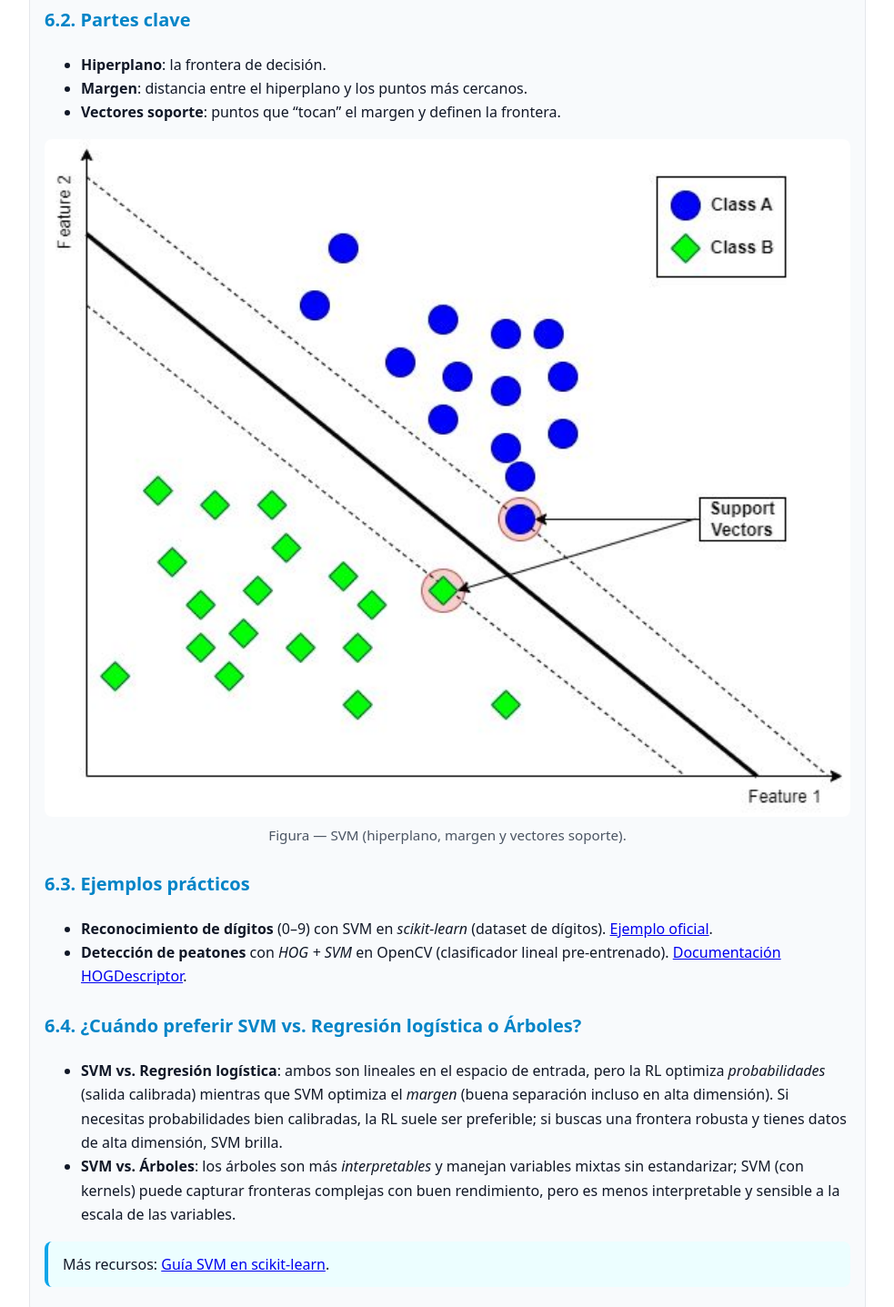
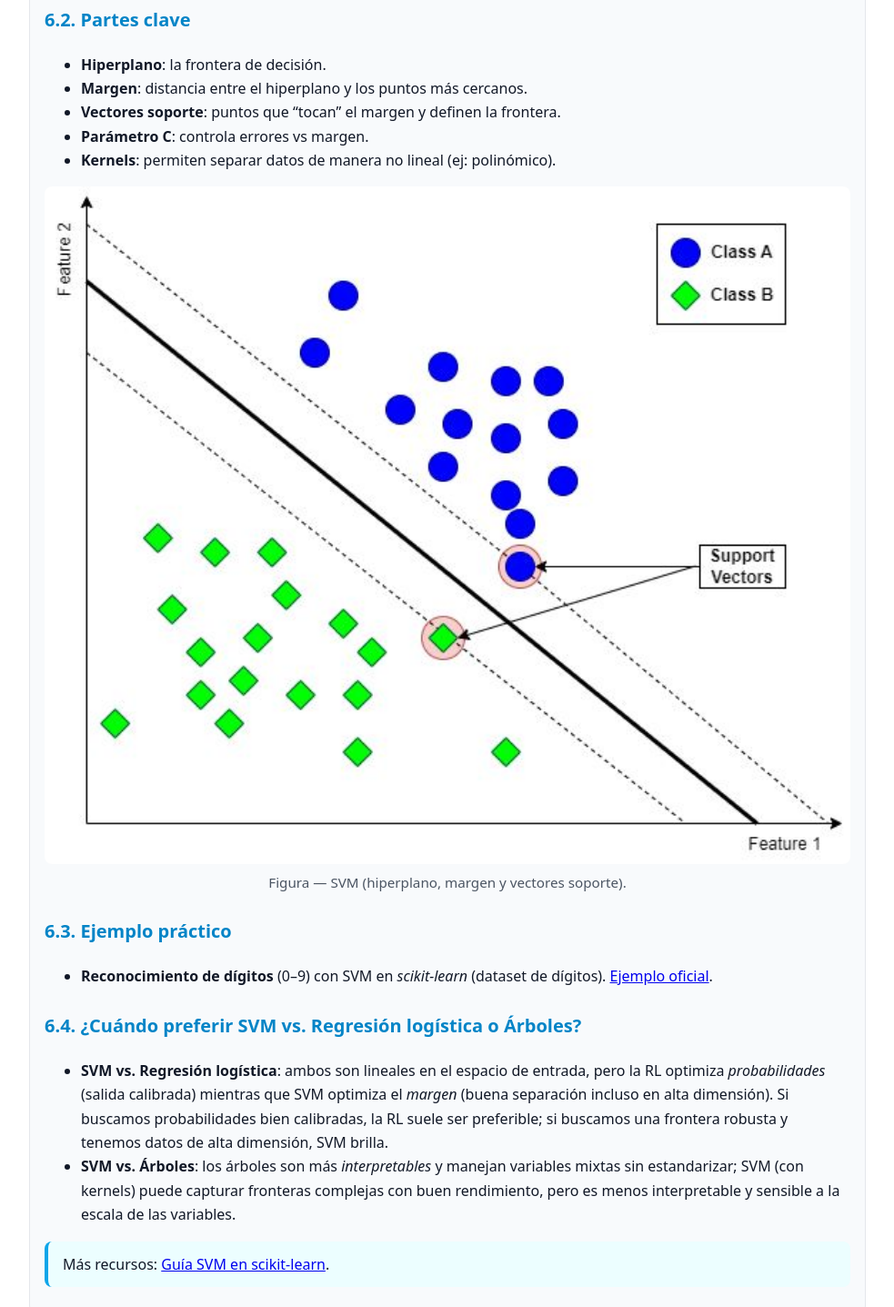
Before and after one commit to Josemi016/clases-ML, a plain HTML site: page Unidad 1/unidad2_1.html in a window 1280 px wide. Shown: the part 6020-7457 px from the top of the page at 91% size, without its empty margins (148-1131 px from the left). Drawn offline with Linux system fonts and the light colour scheme.

Commit message:
Update unidad2_1.html

```diff
--- a/Unidad 1/unidad2_1.html
+++ b/Unidad 1/unidad2_1.html
@@ -192,6 +192,8 @@ Pred Neg   →   FN       TN
         <li><strong>Hiperplano</strong>: la frontera de decisión.</li>
         <li><strong>Margen</strong>: distancia entre el hiperplano y los puntos más cercanos.</li>
         <li><strong>Vectores soporte</strong>: puntos que “tocan” el margen y definen la frontera.</li>
+        <li><strong>Parámetro C</strong>: controla errores vs margen.</li>
+        <li><strong>Kernels</strong>: permiten separar datos de manera no lineal (ej: polinómico).</li>
       </ul>
 
       <figure class="media">
@@ -199,19 +201,16 @@ Pred Neg   →   FN       TN
         <figcaption>Figura — SVM (hiperplano, margen y vectores soporte).</figcaption>
       </figure>
 
-      <h3>6.3. Ejemplos prácticos</h3>
+      <h3>6.3. Ejemplo práctico</h3>
       <ul>
         <li><strong>Reconocimiento de dígitos</strong> (0–9) con SVM en <em>scikit-learn</em> (dataset de dígitos).
           <a href="https://scikit-learn.org/stable/auto_examples/classification/plot_digits_classification.html" target="_blank" rel="noopener noreferrer">Ejemplo oficial</a>.
-        </li>
-        <li><strong>Detección de peatones</strong> con <em>HOG + SVM</em> en OpenCV (clasificador lineal pre-entrenado).
-          <a href="https://docs.opencv.org/3.4/d5/d33/structcv_1_1HOGDescriptor.html" target="_blank" rel="noopener noreferrer">Documentación HOGDescriptor</a>.
         </li>
       </ul>
 
       <h3>6.4. ¿Cuándo preferir SVM vs. Regresión logística o Árboles?</h3>
       <ul>
-        <li><strong>SVM vs. Regresión logística</strong>: ambos son lineales en el espacio de entrada, pero la RL optimiza <em>probabilidades</em> (salida calibrada) mientras que SVM optimiza el <em>margen</em> (buena separación incluso en alta dimensión). Si necesitas probabilidades bien calibradas, la RL suele ser preferible; si buscas una frontera robusta y tienes datos de alta dimensión, SVM brilla.</li>
+        <li><strong>SVM vs. Regresión logística</strong>: ambos son lineales en el espacio de entrada, pero la RL optimiza <em>probabilidades</em> (salida calibrada) mientras que SVM optimiza el <em>margen</em> (buena separación incluso en alta dimensión). Si buscamos probabilidades bien calibradas, la RL suele ser preferible; si buscamos una frontera robusta y tenemos datos de alta dimensión, SVM brilla.</li>
         <li><strong>SVM vs. Árboles</strong>: los árboles son más <em>interpretables</em> y manejan variables mixtas sin estandarizar; SVM (con kernels) puede capturar fronteras complejas con buen rendimiento, pero es menos interpretable y sensible a la escala de las variables.</li>
       </ul>
 
```
